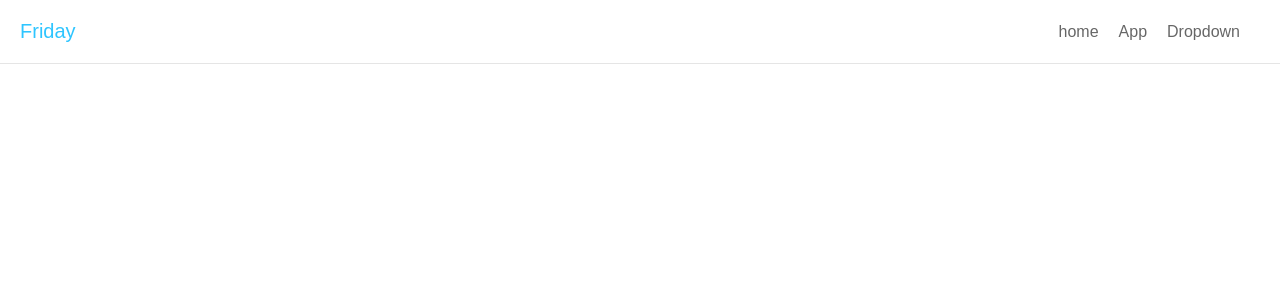
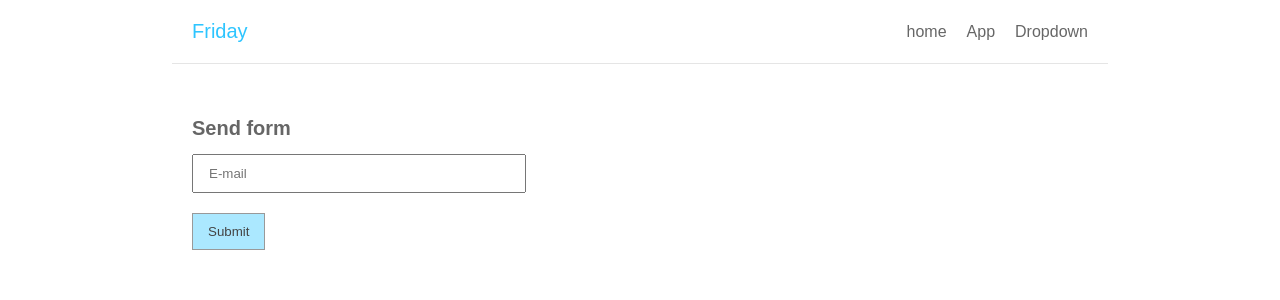
Before and after one commit to VladimirKrupin/friday, a React (Create React App) app: page / in a window 1280 px wide. Shown: the top 300 px of the page. Built offline with nearby package versions, Linux system fonts and the light colour scheme.

Commit message:
add form component, add button component

```diff
--- /dev/null
+++ b/src/components/Button/Button.css
@@ -0,0 +1,11 @@
+.Button {
+  padding: 10px 15px;
+  border: 1px solid #999;
+  color: #444;
+  background: rgba(46, 197, 255, .4);
+  cursor: pointer;
+}
+
+.Button:hover {
+  background: rgba(46, 197, 255, 1);
+}
--- /dev/null
+++ b/src/components/Button/Button.js
@@ -0,0 +1,12 @@
+import React, { Component } from 'react';
+import './Button.css';
+
+class Button extends Component {
+  render() {
+    return (
+      <button className={this.props.btnClass}>Submit</button>
+    );
+  }
+}
+
+export default Button;
--- /dev/null
+++ b/src/components/Form/Form.css
@@ -0,0 +1,10 @@
+.Form {
+    display: block;
+    width: 300px;
+}
+
+.Form-input {
+    width: 100%;
+    margin-bottom: 20px;
+    padding: 10px 15px;
+}
--- /dev/null
+++ b/src/components/Form/Form.js
@@ -0,0 +1,38 @@
+import React, { Component } from 'react';
+import './Form.css';
+
+import Button from '../Button/Button'
+
+class Form extends Component {
+  constructor(props) {
+    super(props);
+    this.state = {
+      email: '',
+    };
+  }
+  handleSubmit(event) {
+    event.preventDefault();
+  }
+  handleEmailChange(event) {
+    this.setState({email: event.target.value});
+  }
+  render() {
+    return (
+      <div className="wrapper wrapper-left wrapper-wrap">
+        <h1 className="text-header">Send form</h1>
+        <form className="Form" onSubmit={this.handleSubmit.bind(this)}>
+          <input
+            className="Form-input"
+            type="text"
+            placeholder="E-mail"
+            value={this.state.email}
+            onChange={this.handleEmailChange.bind(this)}
+          />
+          <Button btnClass="Button" />
+        </form>
+      </div>
+    );
+  }
+}
+
+export default Form;
--- a/src/components/Header/Header.css
+++ b/src/components/Header/Header.css
@@ -1,11 +1,6 @@
 .Header-container {
-  display: flex;
-  align-items: center;
-  justify-content: space-between;
-  margin: auto;
   border-bottom: 1px solid rgba(0,0,0,.1);
-  margin-bottom: 40px;
-  padding: 20px;
+  margin-bottom: 20px;
 }
 
 .Header-link-container {
@@ -27,3 +22,7 @@
 .Header-link:hover {
   text-decoration: underline;
 }
+
+.Header-link:last-child {
+  margin-right: 0;
+}
--- a/src/components/Header/Header.js
+++ b/src/components/Header/Header.js
@@ -24,7 +24,7 @@ class Header extends Component {
     console.log('munu', this.props);
     return (
       <div className="Header">
-        <div className="Header-container">
+        <div className="Header-container wrapper">
           <div className="Header-logo">Friday</div>
           <div className="Header-link-container">
             {this.props.menu.map((item, index) =>
--- a/src/components/Home/Home.css
+++ b/src/components/Home/Home.css
@@ -1,7 +1,3 @@
-.App {
-  text-align: center;
-}
-
 .Home-logo {
   animation: Home-logo-spin infinite 20s linear;
   height: 80px;
--- a/src/components/Home/Home.js
+++ b/src/components/Home/Home.js
@@ -1,6 +1,7 @@
 import React, { Component } from 'react';
 import './Home.css';
 import Header from '../Header/Header';
+import Form from '../Form/Form';
 
 const menu = [
   {
@@ -23,7 +24,8 @@ class Home extends Component {
   render() {
     return (
       <div>
-        <Header menu={menu} title={title}/>
+        <Header menu={menu} title={title} submit={function () {}}/>
+        <Form />
       </div>
     );
   }
--- a/src/index.css
+++ b/src/index.css
@@ -3,3 +3,30 @@ body {
   padding: 0;
   font-family: sans-serif;
 }
+
+* {
+  color: rgba(0,0,0,.6);
+  outline: none;
+}
+
+.wrapper {
+  width: 70%;
+  display: flex;
+  align-items: center;
+  justify-content: space-between;
+  margin: auto;
+  padding: 20px;
+}
+
+.wrapper-left {
+  justify-content: flex-start;
+}
+
+.wrapper-wrap {
+  flex-wrap: wrap;
+}
+
+.text-header {
+  width: 100%;
+  font-size: 20px;
+}
```
